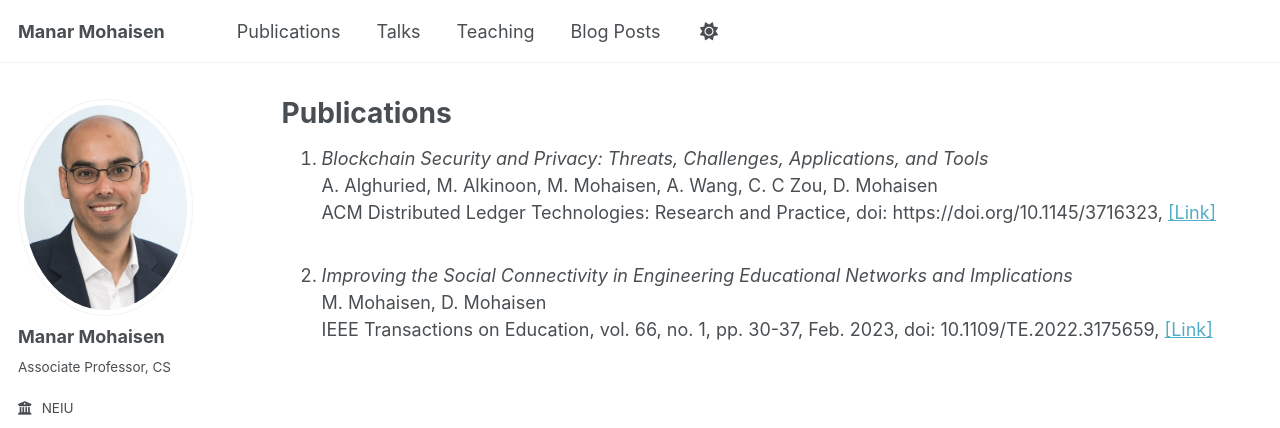
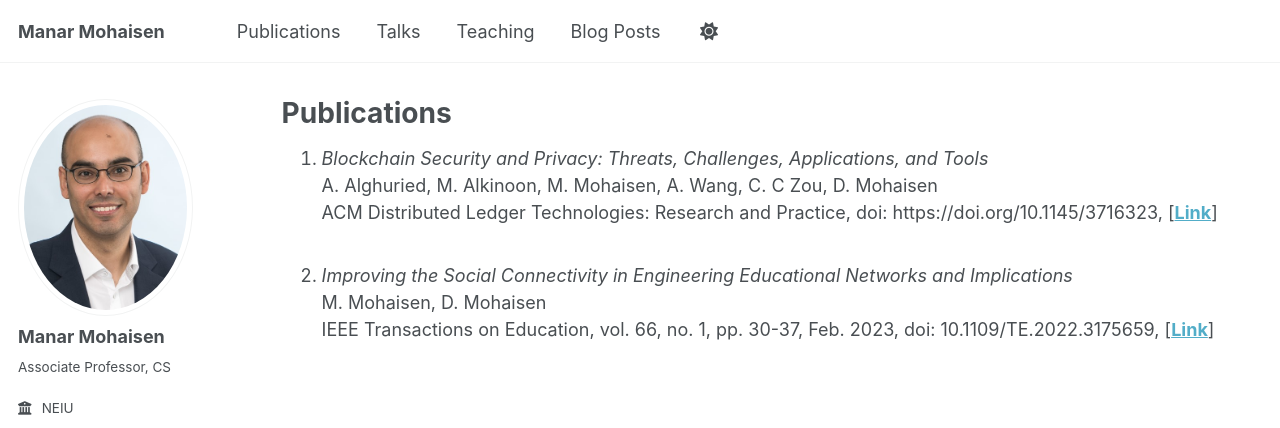
Before and after one commit to manarmohaisen/manarmohaisen.github.io, a Jekyll site: the page built from _pages/publications.html, in a window 1280 px wide. Shown: the top 428 px of the page. Built offline with Jekyll 4.4.1, drawn with Linux system fonts in a browser that asks for light colours; some web fonts are replaced; a script that is not in the unit is left out.

Commit message:
Update publications.html

```diff
--- a/_pages/publications.html
+++ b/_pages/publications.html
@@ -5,11 +5,11 @@ permalink: /publications/
 author_profile: true
 ---
 
-<style>
+<!-- <style>
   li {
     margin-bottom: 40px; /* Adjust spacing as needed */
   }
-</style>
+</style> -->
 <!-- {% if site.author.googlescholar %}
   <div class="wordwrap">You can also find my articles on <a href="{{site.author.googlescholar}}">my Google Scholar profile</a>.</div>
 {% endif %} -->
@@ -18,13 +18,13 @@ author_profile: true
   <li>
     <em>Blockchain Security and Privacy: Threats, Challenges, Applications, and Tools</em><br>
     A. Alghuried, M. Alkinoon, M. Mohaisen, A. Wang, C. C Zou, D. Mohaisen<br>
-    ACM Distributed Ledger Technologies: Research and Practice, doi: https://doi.org/10.1145/3716323, <a href="https://dl.acm.org/doi/abs/10.1145/3716323" target="_blank">[Link]</a>
+    ACM Distributed Ledger Technologies: Research and Practice, doi: https://doi.org/10.1145/3716323, [<strong><a href="https://dl.acm.org/doi/abs/10.1145/3716323" target="_blank">Link</a></strong>]
   </li>
   <br>
   <li>
     <em>Improving the Social Connectivity in Engineering Educational Networks and Implications</em><br>
     M. Mohaisen, D. Mohaisen<br>
-    IEEE Transactions on Education, vol. 66, no. 1, pp. 30-37, Feb. 2023, doi: 10.1109/TE.2022.3175659, <a href="https://ieeexplore.ieee.org/abstract/document/9779858" target="_blank">[Link]</a>
+    IEEE Transactions on Education, vol. 66, no. 1, pp. 30-37, Feb. 2023, doi: 10.1109/TE.2022.3175659, [<strong><a href="https://ieeexplore.ieee.org/abstract/document/9779858" target="_blank">Link</a></strong>]
   </li>
 </ol>
 
```
